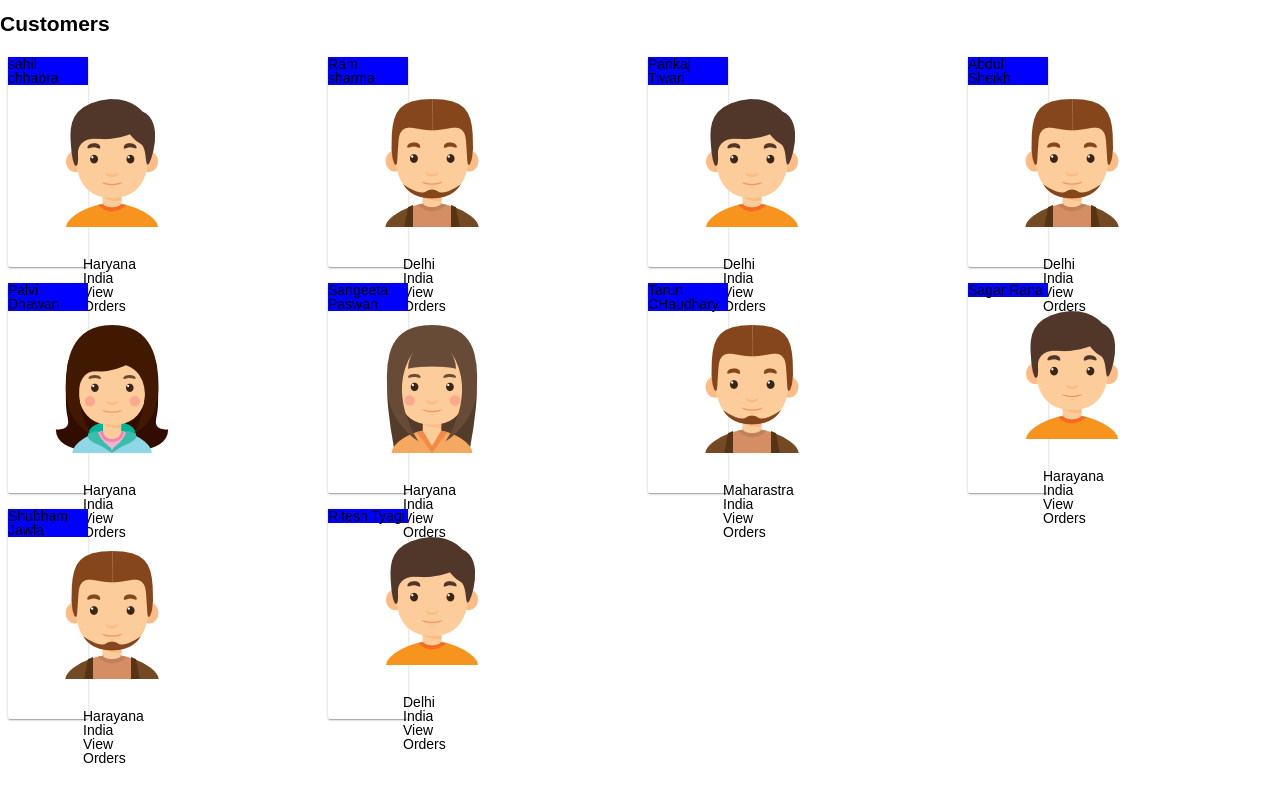
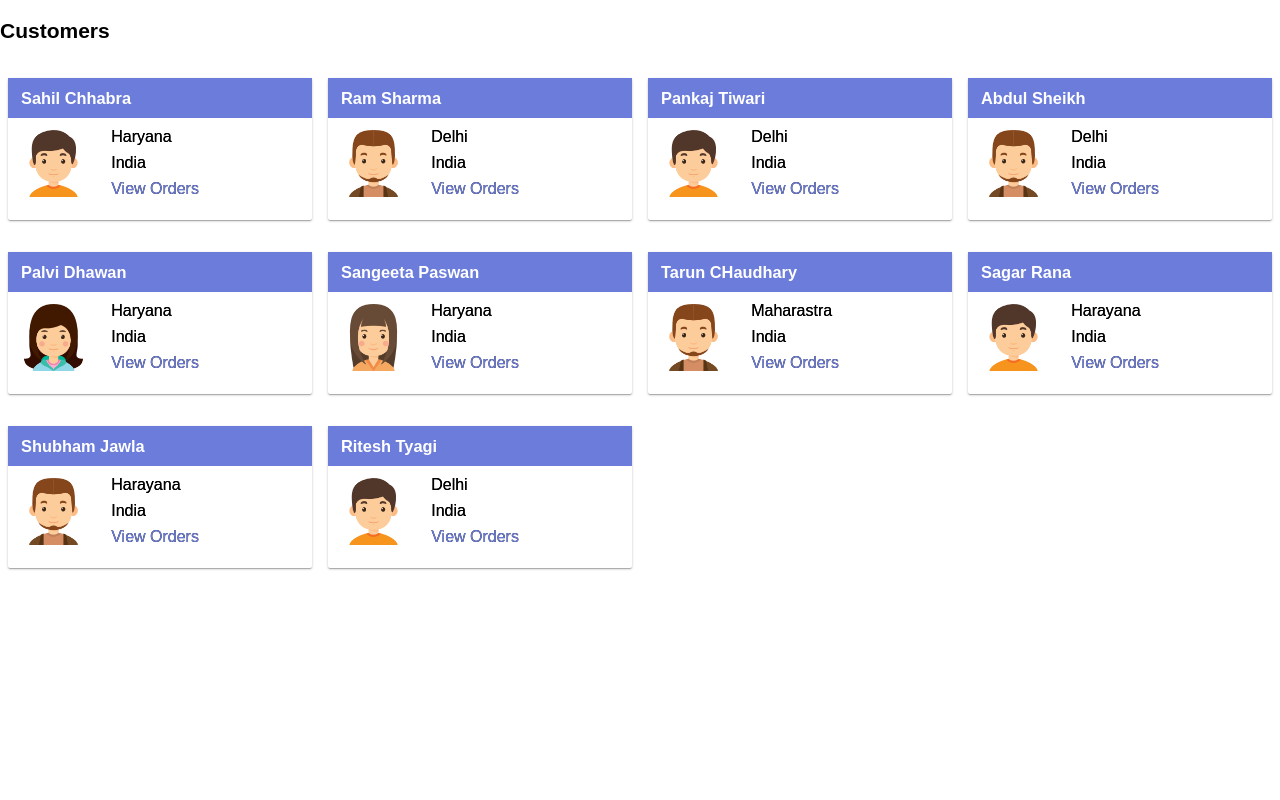
Before and after one commit to tiwaripankaj20013/CustomerManagementSystem, an Angular app: page / in a window 1280 px wide. Built offline with nearby package versions, Linux system fonts and the light colour scheme.

Commit message:
Scss and design completed

```diff
--- a/src/app/app.component.scss
+++ b/src/app/app.component.scss
@@ -1,20 +1,33 @@
 .customer {
-	width: 25%;
-	height: 210px;
-	margin: 2px;
-	border-radius: 2px;
-	box-sizing: border-box;
-	display: flex;
-	flex-direction: column;
-	margin: 8px;
-	transition: 0.3s;
-	box-shadow: 0 1px 3px 0 rgba(0,0,0,.2), 0 1px 1px 0 rgba(0,0,0,.14), 0 2px 1px -1px rgba(0,0,0,.12);
+    border-radius: 2px;
+    box-sizing: border-box;
+    margin: 1rem 0.5rem;
+    transition: 0.3s;
+    box-shadow: 0 1px 3px 0 rgba(0, 0, 0, 0.2), 0 1px 1px 0 rgba(0, 0, 0, 0.14), 0 2px 1px -1px rgba(0, 0, 0, 0.12);
+
 	&:hover{ box-shadow: 0 8px 16px 0 rgba(0,0,0,0.2);}
 
-	&__header {
+	&__name {
 		padding: 8px;
+		text-transform: capitalize;
+		h3{margin: 5px 5px;}
+	}
+	&__details {
 		display: flex;
 	}
+	&__profile{
+		flex: 0 0 30%;
+		padding: 0.75rem;}
+
+	&__address{
+		flex: 0 0 75%;
+		padding: 0.75rem;
+		box-sizing: border-box;
+		font-style: normal;
+		font-weight: 500;
+		text-shadow: 0 0 0 #000;
+	}
+
 	&__title {
 		font-size: 24px;
 		font-weight: 400;
@@ -22,21 +35,6 @@
 		letter-spacing: .005em;
 		line-height: 32px;
 	}
-	&__row {
-		padding: 24px 16px 16px;
-		display: flex;
-		flex: 1 1 auto;
-		flex-direction: row;
-	}
-	&__img {
-		width: 40%;
-		height: 130px;
-		display: inline-block;
-	}
 
-	&__details {
-		width: 40%;
-		display: inline-block;
-		margin-left: 35px;
-	}
+
 }
--- a/src/app/customerlist/customer-list.component.ts
+++ b/src/app/customerlist/customer-list.component.ts
@@ -3,8 +3,8 @@ import { Component } from '@angular/core';
 @Component({
   selector: 'app-root',
     template: `
-          <main>
-            <header> <h2>{{title}}</h2></header>
+          <main class="container">
+            <header class="row"> <h2 class="col__12 m-y-6">{{title}}</h2></header>
             <section class="row">
              <customer class = "card col__3 " *ngFor = 'let customer of customersList' [value] = customer>
               </customer>
--- a/src/app/customerlist/customer.component.ts
+++ b/src/app/customerlist/customer.component.ts
@@ -4,16 +4,16 @@ import { Component,Input } from '@angular/core';
   selector: 'customer',
     template: `
             <article class="customer">
-                <header class="customer__name bg-primary">{{value.name}}</header>
-                  <section class="card__body">
+                <header class="customer__name bg-primary"><h3 class="text-white">{{value.name}}</h3></header>
+                  <section class="customer__details">
                     <figure class="customer__profile">
-                      <img src="{{value.profilePicture}}" title="{{value.name}}" alt="{{value.name}}">
+                      <img class="img-fill" src="{{value.profilePicture}}" title="{{value.name}}" alt="{{value.name}}">
                     </figure>
-                    <ul class="customer__details">
-                      <li class="customer__details--state">{{value.address.state}}</li>
-                      <li class="customer__details--city">{{value.address.country}}</li>
-                      <li class="customer__details--orders">View Orders</li>
-                    </ul>
+                    <address class="customer__address">
+                      <p class="customer__details-state">{{value.address.state}}</p>
+                      <p class="customer__details-city">{{value.address.country}}</p>
+                      <p class="customer__details-orders"><a class="text-blue" href="">View Orders</a></p>
+                    </address>
                   </section>
             </article>
         `,
--- a/src/scss/common/colorBg.scss
+++ b/src/scss/common/colorBg.scss
@@ -8,6 +8,7 @@
 .text-black{
     color: $black;
 }
+.text-blue{color: $blue;}
 
 // back ground color class
 .bg-black{
--- a/src/scss/common/reset.scss
+++ b/src/scss/common/reset.scss
@@ -5,7 +5,10 @@ body{
     margin: 0;
     padding: 0;
 }
+*{margin: 0;padding: 0;}
 
 ul{list-style: none;}
+
+a{text-decoration: none;}
 p{font-size: 1rem;margin-bottom: 0.75rem;}
 .img-fill{max-width: $full-width;}
--- a/src/scss/mixin/_grid.scss
+++ b/src/scss/mixin/_grid.scss
@@ -3,6 +3,11 @@
 /*remove after before space change default fo*/
 *, ::after, ::before {
     box-sizing: border-box;
+}
+.container{
+    max-width: 1280px;
+    width: $full-width;
+    margin: 0px auto;
 }
 .row{
     display: flex;
--- a/src/scss/mixin/spacing.scss
+++ b/src/scss/mixin/spacing.scss
@@ -1,4 +1,38 @@
-$start:1; $end:6;
+$start:1; $end:6;$gap:4;
 @for $i from $start through $end {
+    .m-t-#{$i}{margin-top: unquote(($i/$gap)+'rem');}
 
+    .m-b-#{$i}{margin-bottom: unquote(($i/$gap)+'rem');}
+
+    .m-l-#{$i}{margin-left: unquote(($i/$gap)+'rem');}
+
+    .m-r-#{$i}{margin-right: unquote(($i/$gap)+'rem');}
+
+    .m-y-#{$i}{
+                margin-top: unquote(($i/$gap)+'rem');
+                margin-bottom: unquote(($i/$gap)+'rem');
+             }
+    .m-x-#{$i}{
+    margin-left: unquote(($i/$gap)+'rem');
+    margin-right: unquote(($i/$gap)+'rem');
+    }
 }
+
+@for $i from $start through $end {
+    .p-t-#{$i}{padding-top: unquote(($i/$gap)+'rem');}
+
+    .p-b-#{$i}{padding-bottom: unquote(($i/$gap)+'rem');}
+
+    .p-l-#{$i}{padding-left: unquote(($i/$gap)+'rem');}
+
+    .p-r-#{$i}{padding-right: unquote(($i/$gap)+'rem');}
+
+    .p-y-#{$i}{
+                padding-top: unquote(($i/4)+'rem');
+                padding-bottom: unquote(($i/4)+'rem');
+             }
+    .p-x-#{$i}{
+    padding-left: unquote(($i/4)+'rem');
+    padding-right: unquote(($i/4)+'rem');
+    }
+}
--- a/src/scss/reusable.scss
+++ b/src/scss/reusable.scss
@@ -1,4 +1,5 @@
 @import './variable.scss';
 @import '../scss/mixin/grid.scss';
 @import  '../scss/common/reset.scss';
+@import  '../scss/mixin/spacing.scss';
 @import  '../scss/common/colorBg.scss';
--- a/src/scss/variable.scss
+++ b/src/scss/variable.scss
@@ -18,7 +18,7 @@ $sucess:#0f0;
 $danger:#f00;
 $black:#333;
 $darkblack:#000;
-$blue:blue;
+$blue:#6b7cda;
 $pink:pink;
 
 
```
